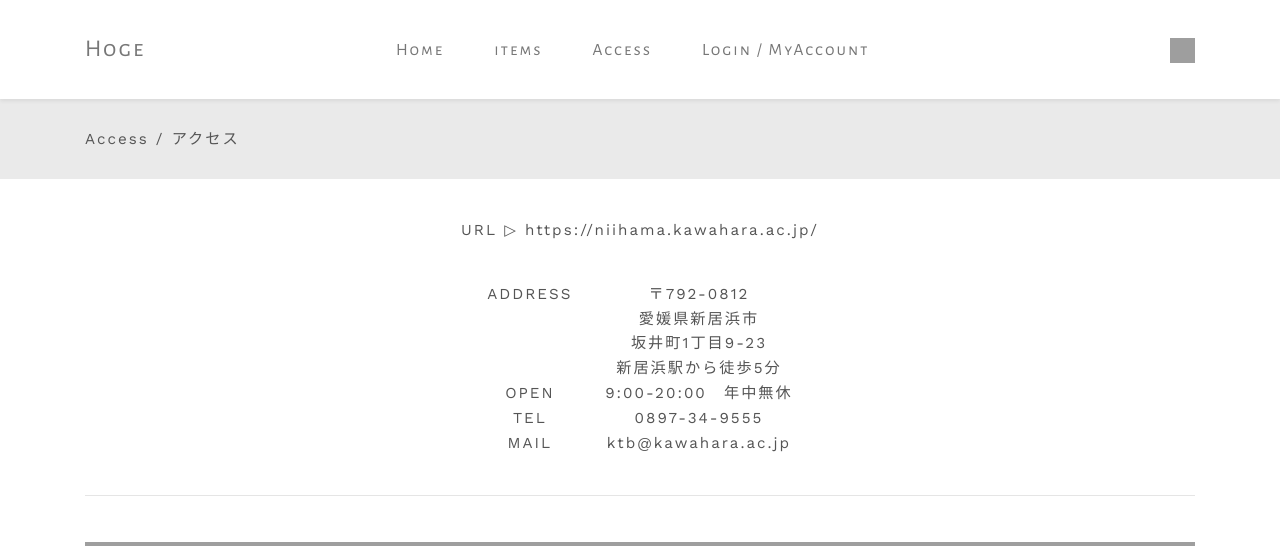
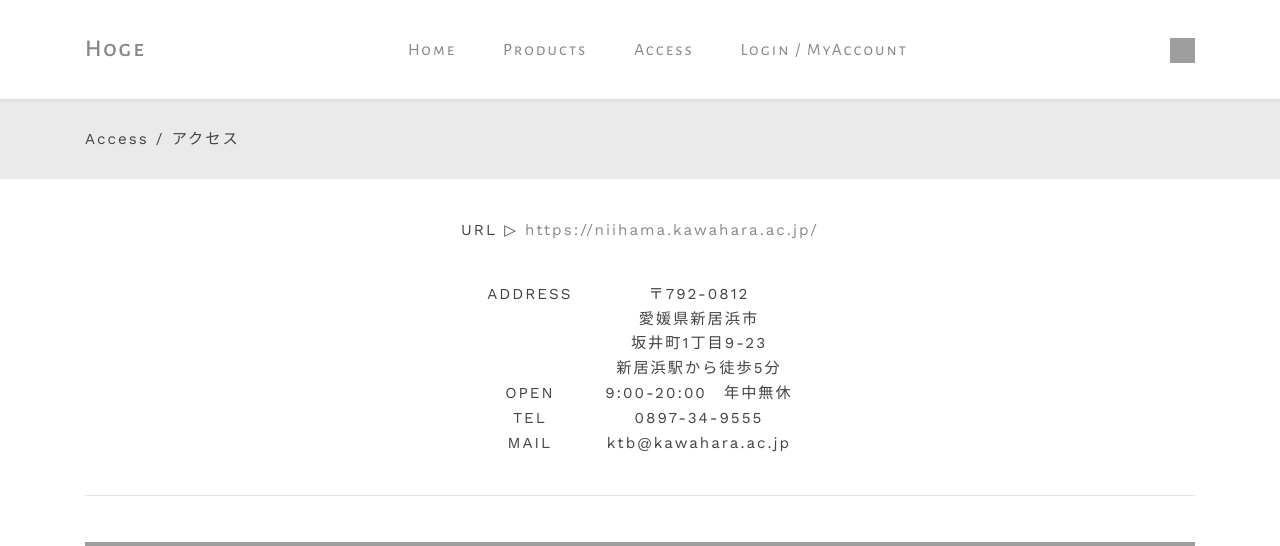
Before and after one commit to ginringo/my_project_1, a PHP site: page /access.php in a window 1280 px wide. Shown: the top 546 px of the page. Run offline with PHP 8.4, Linux system fonts and the light colour scheme; grey boxes are pictures that could not be loaded.

Commit message:
cssを変更

```diff
--- a/css/style.css
+++ b/css/style.css
@@ -24,12 +24,12 @@ main, .head-line-p, .cartCount {
 	font-family: 'Work Sans', sans-serif;
 }
 
-.container, .container a {
-	color: #555;
+.container {
+	color: #444;
 }
 
-.header, .footer {
-	color: #777;
+.link a, footer {
+	color: #888;
 }
 
 header, footer {
@@ -50,10 +50,7 @@ header {
 
 header ul {
 	list-style-type: none;
-}
-
-header li {
-	margin-right: 50px;
+	width: 500px;
 }
 
 header a img {
@@ -74,12 +71,6 @@ header a img {
 	font-size: 0.95rem;
 }
 
-.header:hover, nav a:hover, .link a:hover {
-	text-decoration: none;
-	color: #000;
-	transition: 1.0s;
-}
-
 footer div img {
 		width: 40px;
 		height: 40px;
@@ -93,6 +84,37 @@ footer p {
 
 .footer-outer {
 	background-color: #f5f5f5;
+}
+
+/* リンク */
+
+.link a:hover {
+	text-decoration: none;
+	color: #000;
+	transition: .5s;
+}
+
+.link-line {
+  position: relative;
+  display: inline-block;
+}
+
+.link-line::after {
+  position: absolute;
+  bottom: -4px;
+  left: 0;
+  content: '';
+  width: 100%;
+  height: 1px;
+  background: #000;
+  transform: scale(0, 1);
+  transform-origin: right top;
+  transition: transform .8s;
+}
+
+.link-line:hover::after {
+  transform-origin: left top;
+  transform: scale(1, 1);
 }
 
 
--- a/views/access.php
+++ b/views/access.php
@@ -1,4 +1,4 @@
-<div class="link text-center">URL&nbsp;▷&nbsp;<a href="https://niihama.kawahara.ac.jp/">https://niihama.kawahara.ac.jp/</a></div>
+<div class="link text-center">URL&nbsp;▷&nbsp;<a href="https://niihama.kawahara.ac.jp/" class="link-line">https://niihama.kawahara.ac.jp/</a></div>
 <table class="store-info text-center">
     <tr>
         <td>ADDRESS</td>
--- a/views/items.php
+++ b/views/items.php
@@ -1,4 +1,4 @@
-<div class="container link d-flex flex-wrap align-items-center">
+<div class="container d-flex flex-wrap align-items-center">
     <div class="mr-2">
         <button class="shadow-sm btn btn-sm <?= highlight($category_id, 'all') ?>" onclick="location.href='items.php?category_id=all'">ALL</button>
     </div>
--- a/views/layout.php
+++ b/views/layout.php
@@ -36,21 +36,21 @@ if (isset($_SESSION['products'])) {
     <header class="shadow-sm">
         <div class="container">
             <nav class="d-flex justify-content-between align-items-center flex-wrap">
-                <a href="index.php">
-                    <h4 class="header m-0 p-0 font-weight-normal">Hoge</h4>
-                </a>
-                <ul class="temp m-0 p-0 d-flex flex-row flex-wrap">
-                    <a href=" index.php">
-                        <li class="header">Home</li>
+                <div class="link h4 m-0 p-0">
+                    <a href="index.php">Hoge</a>
+                </div>
+                <ul class="link m-0 p-0 d-flex flex-row flex-wrap justify-content-between">
+                    <a href="index.php" class="link-line">
+                        <li>Home</li>
                     </a>
-                    <a href="items.php">
-                        <li class="header">items</li>
+                    <a href="items.php" class="link-line">
+                        <li>Products</li>
                     </a>
-                    <a href="access.php">
-                        <li class="header">Access</li>
+                    <a href="access.php" class="link-line">
+                        <li">Access</li>
                     </a>
-                    <a href="<?php echo $link ?>">
-                        <li class="header">Login / MyAccount</li>
+                    <a href="<?php echo $link ?>" class="link-line">
+                        <li>Login / MyAccount</li>
                     </a>
                 </ul>
                 <div class="d-flex">
@@ -97,7 +97,7 @@ if (isset($_SESSION['products'])) {
     <div class="footer-outer">
         <div class="container d-flex flex-column align-items-center">
             <footer class="text-center">
-                <p class="footer">Please Follow Us !</p>
+                <p>Please Follow Us !</p>
                 <div class=" mt-3 mb-3 d-flex justify-content-center flex-wrap">
                     <div>
                         <img src="img/facebook.svg" ;>
@@ -108,7 +108,7 @@ if (isset($_SESSION['products'])) {
                         <img src="img/ln.svg" ;>
                     </div>
                 </div>
-                <p class="footer">Copyright © Hoge Co., Ltd. All Rights Reserved.</p>
+                <p>Copyright © Hoge Co., Ltd. All Rights Reserved.</p>
             </footer>
         </div>
     </div>
--- a/views/login.php
+++ b/views/login.php
@@ -1,7 +1,7 @@
 <form action="login.php?action=login" method="post" class="row">
     <div class="col-sm-8 offset-sm-2">
 
-        <div class="link ml-2"><a href="memberInfoInput.php">会員登録がまだの方はこちらから</a></div>
+        <div class="link ml-1"><a href="memberInfoInput.php" class="link-line">会員登録がまだの方はこちらから</a></div>
         <hr>
         <?php if (isset($loginError)) : ?>
             <p class="shadow-sm p-2 bg-white rounded text-danger">
```
